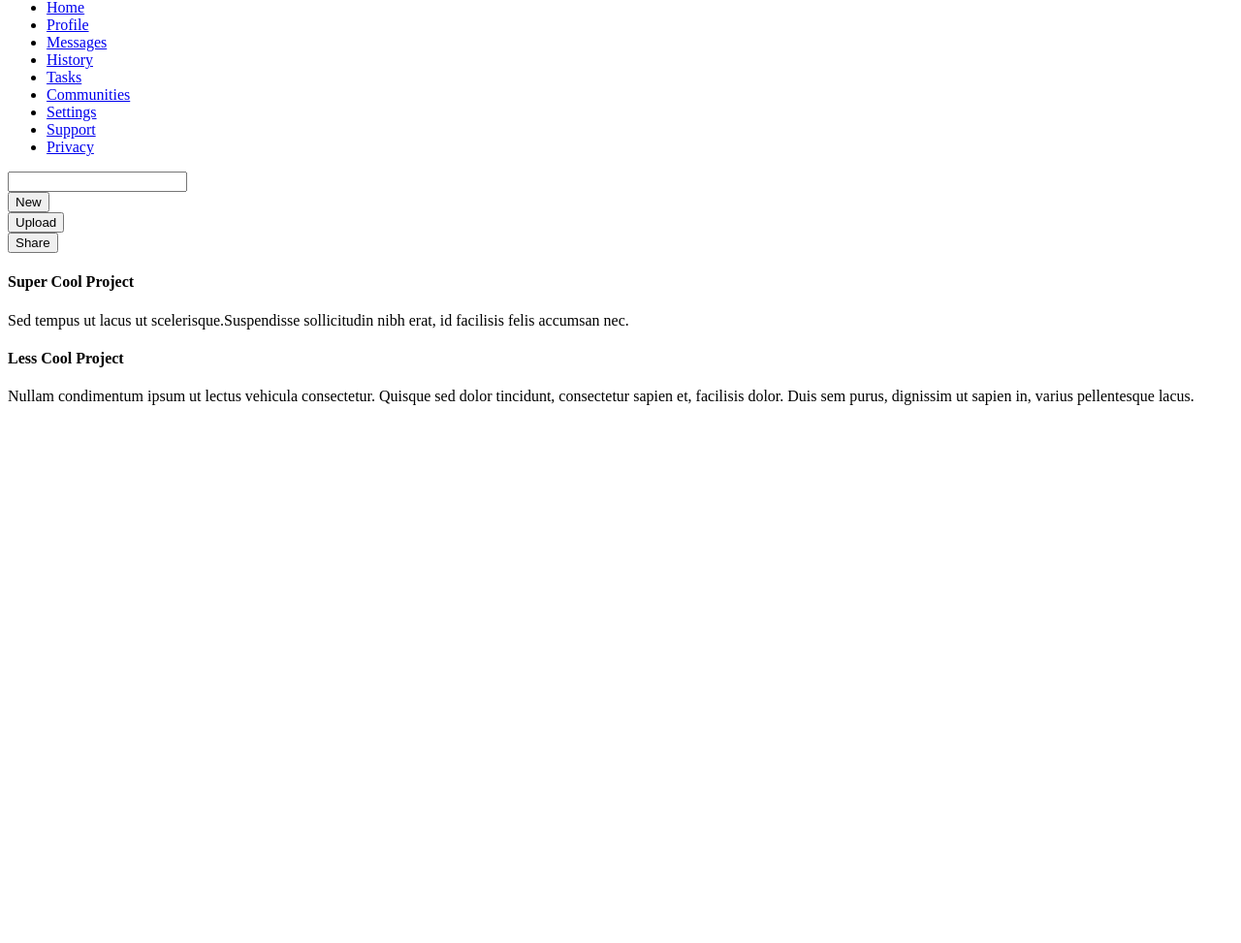
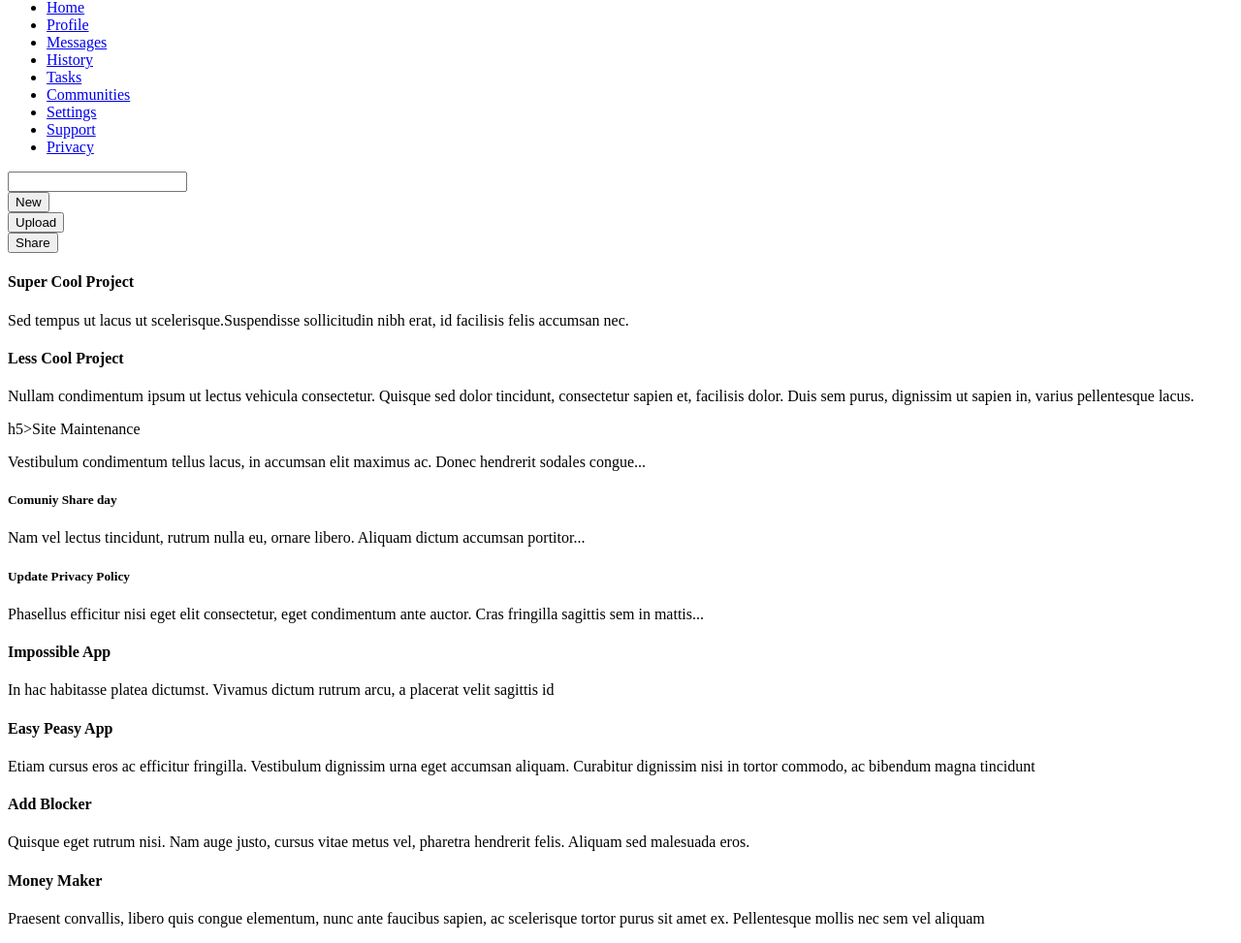
Before and after one commit to Salondar/dashboard, a plain HTML site: page index.html in a window 1280 px wide. Shown: the part 51-1024 px from the top of the page at 97% size. Before the commit the page ends 800 px from the top, so only its background shows below. Drawn offline with Linux system fonts and the light colour scheme.

Commit message:
Add elements to main

```diff
--- a/index.html
+++ b/index.html
@@ -52,12 +52,39 @@
             <h4>Less Cool Project</h4>
             <p>Nullam condimentum ipsum ut lectus vehicula consectetur. Quisque sed dolor tincidunt, consectetur sapien et, facilisis dolor. Duis sem purus, dignissim ut sapien in, varius pellentesque lacus.</p>
         </div>
-        <div class="announcements"></div>
-        <div class="impossible-app"></div>
-        <div class="easy-app"></div>
-        <div class="trending"></div>
-        <div class="adblocker"></div>
-        <div class="money-maker"></div>
+        <div class="announcements">
+            <div class="maintenance">
+                h5>Site Maintenance</h5>
+                <p>Vestibulum condimentum tellus lacus, in accumsan elit maximus ac. Donec hendrerit sodales congue...</p>
+            </div>
+            <div class="share-day">
+                <h5>Comuniy Share day</h5>
+                <p>Nam vel lectus tincidunt, rutrum nulla eu, ornare libero. Aliquam dictum accumsan portitor...</p>
+            </div>
+            <div class="updated-policy">
+                <h5>Update Privacy Policy</h5>
+                <p>Phasellus efficitur nisi eget elit consectetur, eget condimentum ante auctor. Cras fringilla sagittis sem in mattis...</p>
+            </div>
+        </div>
+        <div class="impossible-app">
+            <h4>Impossible App</h4>
+            <p>In hac habitasse platea dictumst. Vivamus dictum rutrum arcu, a placerat velit sagittis id</p>
+        </div>
+        <div class="easy-app">
+            <h4>Easy Peasy App</h4>
+            <p>Etiam cursus eros ac efficitur fringilla. Vestibulum dignissim urna eget accumsan aliquam. Curabitur dignissim nisi in tortor commodo, ac bibendum magna tincidunt</p>
+        </div>
+        <div class="trending">
+
+        </div>
+        <div class="adblocker">
+            <h4>Add Blocker</h4>
+            <p>Quisque eget rutrum nisi. Nam auge justo, cursus vitae metus vel, pharetra hendrerit felis. Aliquam sed malesuada eros.</p>
+        </div>
+        <div class="money-maker">
+            <h4>Money Maker</h4>
+            <p>Praesent convallis, libero quis congue elementum, nunc ante faucibus sapien, ac scelerisque tortor purus sit amet ex. Pellentesque mollis nec sem vel aliquam</p>
+        </div>
     </main>
 </body>
 </html>
```
